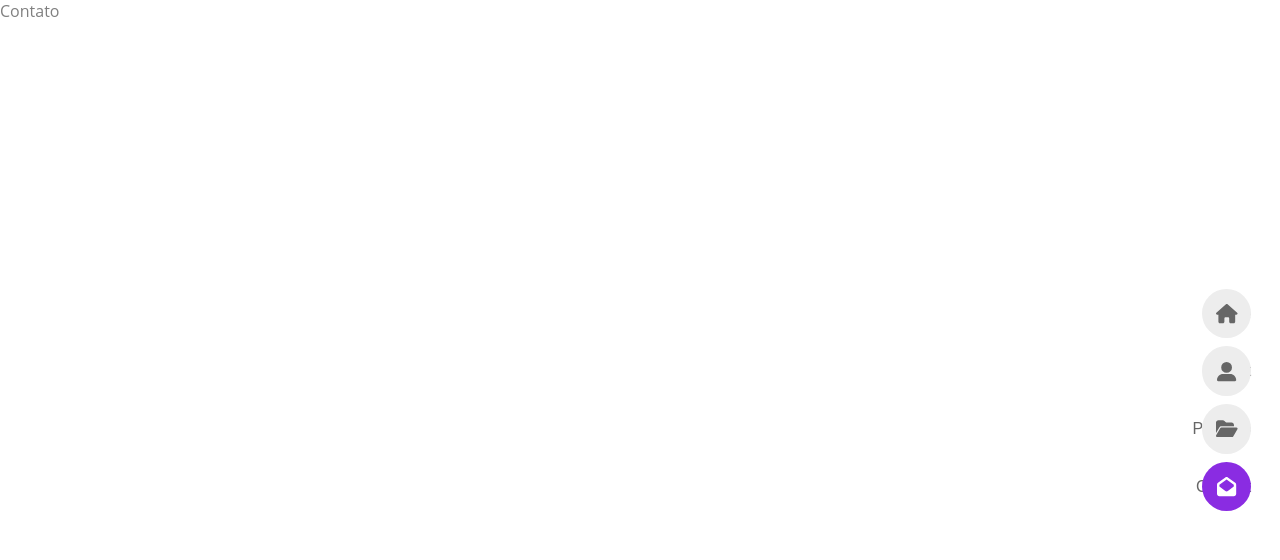
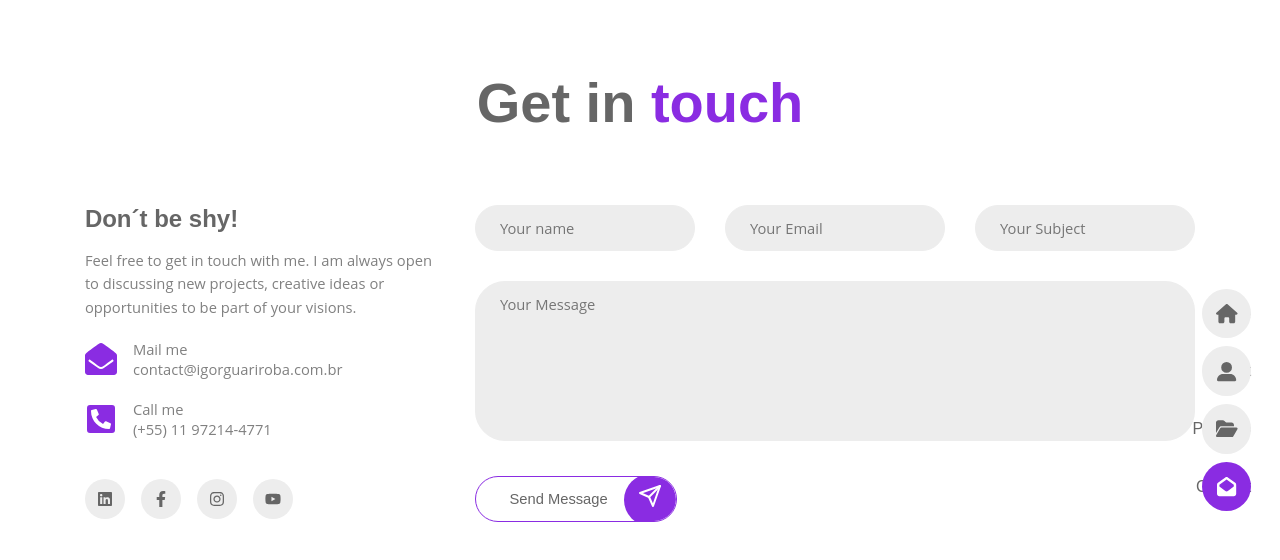
Before and after one commit to IgorGuariroba/portifoli, a React (Vite) app: page /contato in a window 1280 px wide. Shown: the top 560 px of the page. Built offline with nearby package versions, Linux system fonts and the light colour scheme.

Commit message:
Contact concluido

```diff
--- a/src/Router.tsx
+++ b/src/Router.tsx
@@ -2,7 +2,7 @@ import {Route, Routes} from "react-router-dom";
 import {Home} from "./pages/home/Home.tsx";
 import {About} from "./pages/about/About.tsx";
 import {Portfolio} from "./pages/portfolio/Portfolio.tsx";
-import {Contact} from "./pages/Contact.tsx";
+import {Contact} from "./pages/contact/Contact.tsx";
 import {DefaultsLayout} from "./layouts/DefaultsLayout.tsx";
 
 export function Router() {
--- a/src/pages/Contact.tsx
+++ /dev/null
@@ -1,7 +0,0 @@
-export function Contact() {
-    return (
-        <div>
-            Contato
-        </div>
-    );
-}
--- /dev/null
+++ b/src/pages/contact/Contact.styled.ts
@@ -0,0 +1,175 @@
+import styled from "styled-components";
+import {FaEnvelopeOpen, FaPhoneSquareAlt} from "react-icons/fa";
+import {FiSend} from "react-icons/fi";
+
+export const ContactSection = styled.section`
+  padding-block: 4.37rem;
+`;
+
+export const ContactContainer = styled.div`
+  display: grid;
+  gap: 1.87rem;
+  max-width: 1140px;
+  margin-inline: auto;
+  padding-inline: 0.93rem;
+  grid-template-columns: 4fr 8fr;
+`;
+
+export const ContactData = styled.div``;
+export const ContactTitle = styled.h3`
+  font-size: ${props => props.theme.h3FontSize};
+  font-weight: ${props => props.theme.weigth600};
+  margin-bottom: 1rem;
+`;
+export const ContactDescription = styled.p`
+  font-size: ${props => props.theme.smallFontSize};
+  line-height: 1.6;
+  margin-bottom: 1.25rem;
+`;
+export const ContactInfo = styled.div`
+  margin-bottom: 1.25rem;
+  display: flex;
+  align-items: center;
+  column-gap: 1rem;
+  flex-wrap: wrap;
+  font-size: ${props => props.theme.smallFontSize};
+  font-family: ${props => props.theme.bodyFont};
+  font-weight: ${props => props.theme.weigth500};
+`;
+export const InfoItem = styled.div`
+  margin-bottom: 1.25rem;
+  display: flex;
+  align-items: center;
+  column-gap: 1rem;
+`;
+export const InfoICon = styled(FaEnvelopeOpen)`
+  color: ${props => props.theme.firstColor};
+  font-size: ${props => props.theme.h2FontSize};
+`;
+export const InfoTitle = styled.span`
+  font-size: ${props => props.theme.smallFontSize};
+`;
+export const InfoDesc = styled.h4`
+  font-size: ${props => props.theme.smallFontSize};
+  font-family: ${props => props.theme.bodyFont};
+  font-weight: ${props => props.theme.weigth500};
+`;
+export const ContactLink = styled.a`
+  text-decoration: none;
+  color: inherit;
+  background-color: transparent;
+`;
+export const InfoIConPhone = styled(FaPhoneSquareAlt)`
+  color: ${props => props.theme.firstColor};
+  font-size: ${props => props.theme.h2FontSize};
+`;
+
+export const ContactSocials = styled.div`
+  display: flex;
+  column-gap: 1rem;
+`;
+export const ContactSocialsLink = styled.a`
+  background-color: ${props => props.theme.containerColor};
+  color: ${props => props.theme.titleColor};
+  width: 2.5rem;
+  height: 2.5rem;
+  border-radius: 50%;
+  text-align: center;
+  line-height: 2.81rem;
+  transition: all 0.3s ease;
+
+  &:hover {
+    background-color: ${props => props.theme.firstColor};
+    color: ${props => props.theme.textWhite};
+  }
+`;
+
+export const ContactForm = styled.form``;
+export const FormInputGroup = styled.div`
+  display: grid;
+  grid-template-columns: repeat(3,1fr);
+  column-gap: 1.87rem;
+`;
+export const FormInputdiv = styled.div`
+  margin-bottom: 1.87rem;
+`;
+export const FormControl = styled.input`
+  border: 1px solid ${props => props.theme.containerColor};
+  background-color: ${props => props.theme.containerColor};
+  color: ${props => props.theme.titleColor};
+  width: 100%;
+  padding: 0.75rem 1.5rem;
+  border-radius: 30px;
+  font-size: ${props => props.theme.smallFontSize};
+  transition: all 0.3s ease;
+  &:focus {
+    border-color: ${props => props.theme.firstColor};
+  }
+`;
+export const FormControlArea = styled.textarea`
+  border: 1px solid ${props => props.theme.containerColor};
+  background-color: ${props => props.theme.containerColor};
+  color: ${props => props.theme.titleColor};
+  width: 100%;
+  padding: 0.75rem 1.5rem;
+  border-radius: 30px;
+  font-size: ${props => props.theme.smallFontSize};
+  transition: all 0.3s ease;
+
+  &:focus {
+    border-color: ${props => props.theme.firstColor};
+  }
+
+  resize: none;
+  height: 10rem;
+`;
+export const Button = styled.button`
+ display: inline-block;
+  color: ${props => props.theme.titleColor};
+  border: 1px solid ${props => props.theme.firstColor};
+  padding: 0.9rem 4.3rem 0.9rem 2.1rem;
+  border-radius: 35px;
+  font-family: ${props => props.theme.secondFont};
+  font-size: ${props => props.theme.smallFontSize};
+  font-weight: ${props => props.theme.weigth500};
+  position: relative;
+  overflow: hidden;
+  transition: all 0.25s ease-in-out;
+
+  &::before {
+    content: '';
+    position: absolute;
+    inset: 0;
+    z-index: -1;
+    transform: translateX(100%);
+    background-color: ${props => props.theme.firstColor};
+    transition: all 0.3s ease-out;
+  }
+
+  &:hover {
+    color: ${props => props.theme.textWhite};
+    background-color: ${props => props.theme.firstColor};
+  }
+
+  &:hover::before {
+    transform: translateX(0);
+  }
+
+  span{
+    background-color: ${props => props.theme.firstColor};
+    position: absolute;
+    inset-block: -3px;
+    right: 0;
+    width: 3.3rem;
+    border-radius: 50%;
+    color: ${props => props.theme.textWhite};
+    text-align: center;
+    line-height: 3.7rem;
+    height: 3.3rem;
+  }
+`;
+
+export const ButtonIcon = styled(FiSend)`
+  font-size: ${props => props.theme.h3FontSize};
+  line-height: 4rem;
+`;
--- /dev/null
+++ b/src/pages/contact/Contact.tsx
@@ -0,0 +1,99 @@
+import {
+    Button,
+    ButtonIcon,
+    ContactContainer,
+    ContactData,
+    ContactDescription,
+    ContactForm,
+    ContactInfo,
+    ContactLink,
+    ContactSection,
+    ContactSocials,
+    ContactSocialsLink,
+    ContactTitle,
+    FormControl,
+    FormControlArea,
+    FormInputdiv,
+    FormInputGroup,
+    InfoDesc,
+    InfoICon,
+    InfoIConPhone,
+    InfoItem,
+    InfoTitle
+} from "./Contact.styled.ts";
+import {SectionTitle} from "../portfolio/Portfolio.styled.ts";
+import {FaFacebookF, FaInstagram, FaLinkedin, FaYoutube} from "react-icons/fa";
+
+export function Contact() {
+    return (
+        <ContactSection>
+            <SectionTitle>
+                Get in <span>touch</span>
+            </SectionTitle>
+
+            <ContactContainer>
+                <ContactData>
+                    <ContactTitle>Don´t be shy!</ContactTitle>
+
+                    <ContactDescription>Feel free to get in touch with me. I am always open to discussing new projects,
+                        creative ideas or opportunities to be part of your visions.
+                    </ContactDescription>
+
+                    <ContactInfo>
+                        <InfoItem>
+                            <InfoICon/>
+                            <div>
+                                <InfoTitle>Mail me</InfoTitle>
+                                <ContactLink href="mailto:contact@igorguariroba.com.br">
+                                    <InfoDesc>contact@igorguariroba.com.br</InfoDesc>
+                                </ContactLink>
+                            </div>
+                        </InfoItem>
+                        <InfoItem>
+                            <InfoIConPhone/>
+                            <div>
+                                <InfoTitle>Call me</InfoTitle>
+                                <ContactLink href="tel:+5511972144771">
+                                    <InfoDesc>(+55) 11 97214-4771</InfoDesc>
+                                </ContactLink>
+                            </div>
+                        </InfoItem>
+                    </ContactInfo>
+
+                    <ContactSocials>
+                        <ContactSocialsLink href='https://www.linkedin.com/in/igor-ravel/'>
+                            <FaLinkedin/>
+                        </ContactSocialsLink>
+                        <ContactSocialsLink href='https://www.facebook.com/igorguarioba/'>
+                            <FaFacebookF/>
+                        </ContactSocialsLink>
+                        <ContactSocialsLink href='https://www.instagram.com/igor.guariroba/'>
+                            <FaInstagram/>
+                        </ContactSocialsLink>
+                        <ContactSocialsLink href='https://www.youtube.com/@igorravelguariroba/videos'>
+                            <FaYoutube/>
+                        </ContactSocialsLink>
+                    </ContactSocials>
+                </ContactData>
+
+                <ContactForm>
+                    <FormInputGroup>
+                        <FormInputdiv>
+                            <FormControl type="text" placeholder="Your name"/>
+                        </FormInputdiv>
+                        <FormInputdiv>
+                            <FormControl type="email" placeholder="Your Email"/>
+                        </FormInputdiv>
+                        <FormInputdiv>
+                            <FormControl type="text" placeholder="Your Subject"/>
+                        </FormInputdiv>
+                    </FormInputGroup>
+                    <FormInputdiv>
+                        <FormControlArea placeholder="Your Message"/>
+                    </FormInputdiv>
+                    <Button>Send Message <span><ButtonIcon/></span></Button>
+                </ContactForm>
+            </ContactContainer>
+        </ContactSection>
+    );
+}
```
